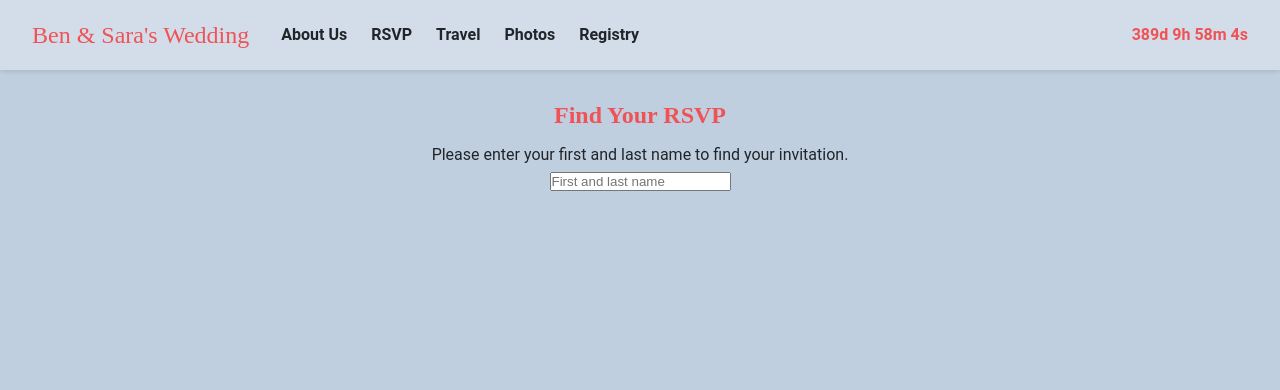
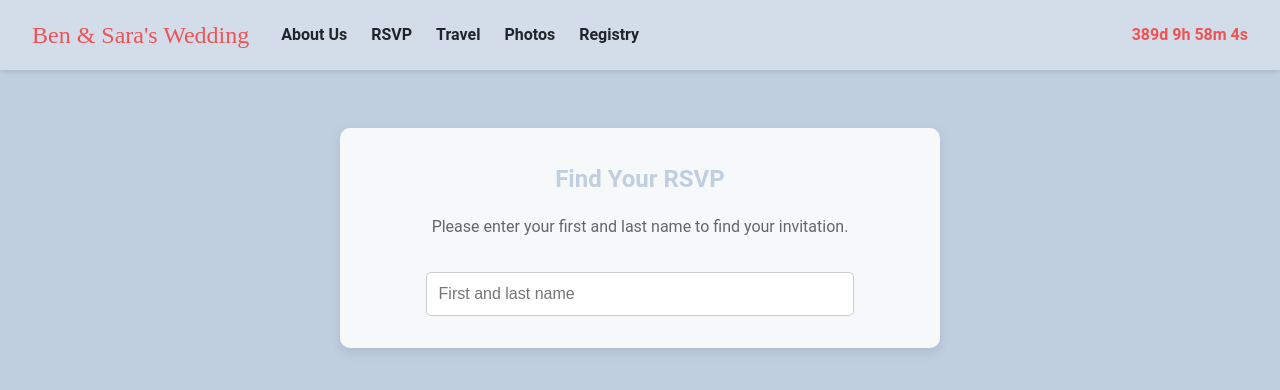
Before and after one commit to rinben/wedding-website, a React (Vite) app in the folder client/: page /rsvp in a window 1280 px wide. Shown: the top 390 px of the page. Built offline with nearby package versions, Linux system fonts and the light colour scheme.

Commit message:
style: styled the RSVP page

```diff
--- /dev/null
+++ b/client/src/components/Rsvp.css
@@ -0,0 +1,102 @@
+/* src/Rsvp.css */
+.rsvp-container {
+  max-width: 600px;
+  margin: 2rem auto;
+  padding: 2rem;
+  background-color: rgba(255, 255, 255, 0.85);
+  border-radius: 10px;
+  box-shadow: 0 4px 12px rgba(0, 0, 0, 0.1);
+  text-align: center;
+  font-family: var(--font-default);
+}
+
+.rsvp-container h2 {
+  color: var(--color-primary);
+  font-family: var(--font-heading);
+  margin-bottom: 1rem;
+}
+
+.rsvp-container p {
+  color: #666;
+  margin-bottom: 2rem;
+}
+
+.rsvp-container input[type="text"] {
+  width: 80%;
+  padding: 0.75rem;
+  font-size: 1rem;
+  border: 1px solid #ccc;
+  border-radius: 5px;
+  transition: all 0.3s ease;
+}
+
+.rsvp-container input[type="text"]:focus {
+  outline: none;
+  border-color: var(--color-primary);
+  box-shadow: 0 0 5px rgba(114, 158, 161, 0.5);
+}
+
+.rsvp-container ul {
+  list-style-type: none;
+  padding: 0;
+  margin-top: 1rem;
+  max-height: 200px;
+  overflow-y: auto;
+  border: 1px solid #eee;
+  border-radius: 5px;
+}
+
+.rsvp-container li {
+  padding: 0.75rem 1rem;
+  border-bottom: 1px solid #eee;
+  cursor: pointer;
+  transition: background-color 0.2s ease;
+}
+
+.rsvp-container li:last-child {
+  border-bottom: none;
+}
+
+.rsvp-container li:hover {
+  background-color: #f9f9f9;
+}
+
+.rsvp-container form {
+  text-align: left;
+}
+
+.rsvp-container form h4 {
+  margin-top: 1.5rem;
+  color: var(--color-secondary);
+}
+
+.rsvp-container form label {
+  display: block;
+  margin-top: 0.5rem;
+}
+
+.rsvp-container form textarea {
+  width: 100%;
+  padding: 0.5rem;
+  border: 1px solid #ccc;
+  border-radius: 5px;
+  margin-top: 0.5rem;
+  resize: vertical;
+}
+
+.rsvp-container form button {
+  width: 100%;
+  padding: 1rem;
+  margin-top: 2rem;
+  background-color: var(--color-accent-1);
+  color: white;
+  border: none;
+  border-radius: 5px;
+  font-size: 1.1rem;
+  cursor: pointer;
+  transition: background-color 0.3s ease;
+}
+
+.rsvp-container form button:hover {
+  background-color: #b3777d;
+}
--- a/client/src/components/Rsvp.jsx
+++ b/client/src/components/Rsvp.jsx
@@ -1,5 +1,6 @@
 // src/components/Rsvp.jsx
 import React, { useState, useEffect } from "react";
+import "./Rsvp.css";
 
 function Rsvp() {
   const [searchQuery, setSearchQuery] = useState("");
```
Also changed, not shown: client/src/components/rsvp.css (deleted).
